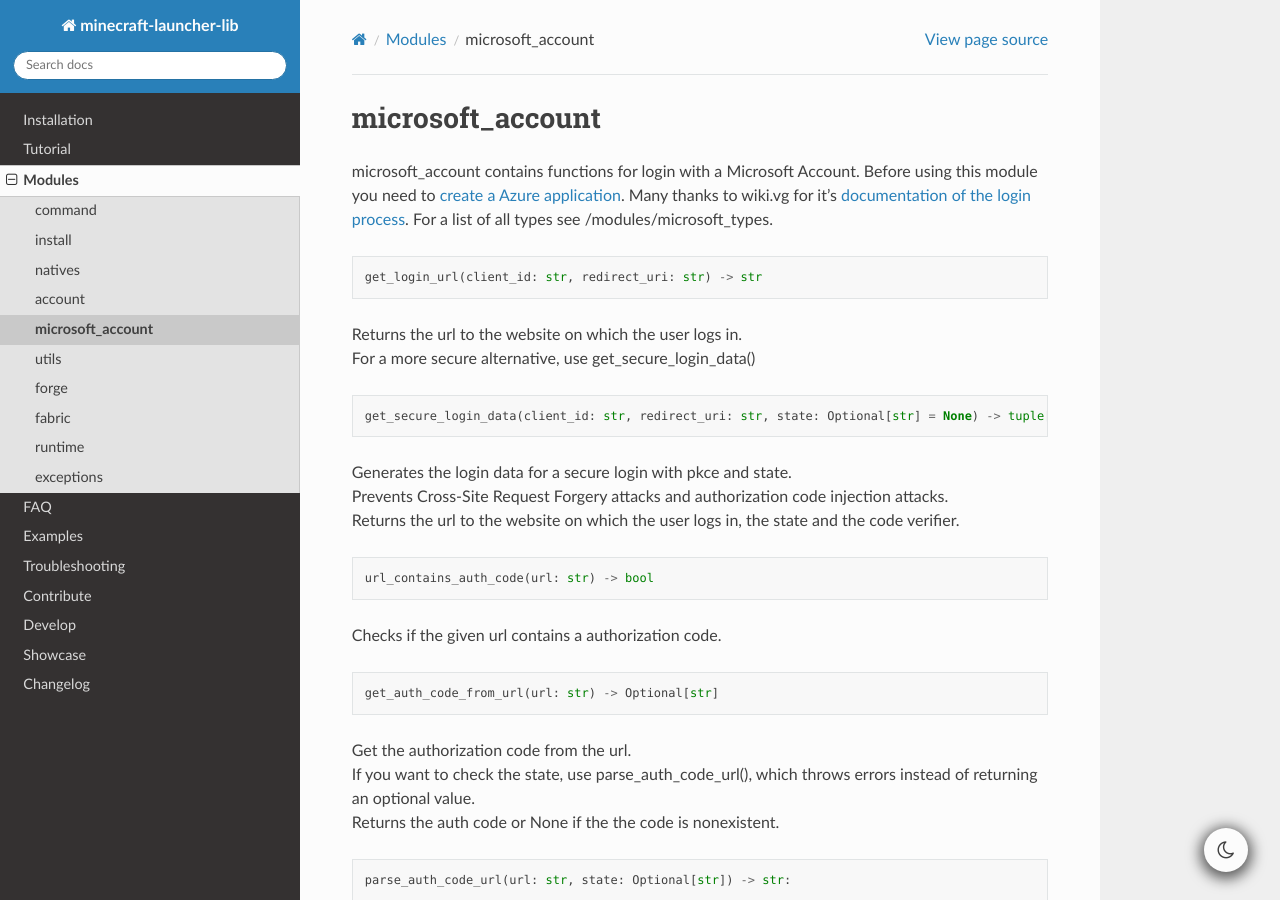
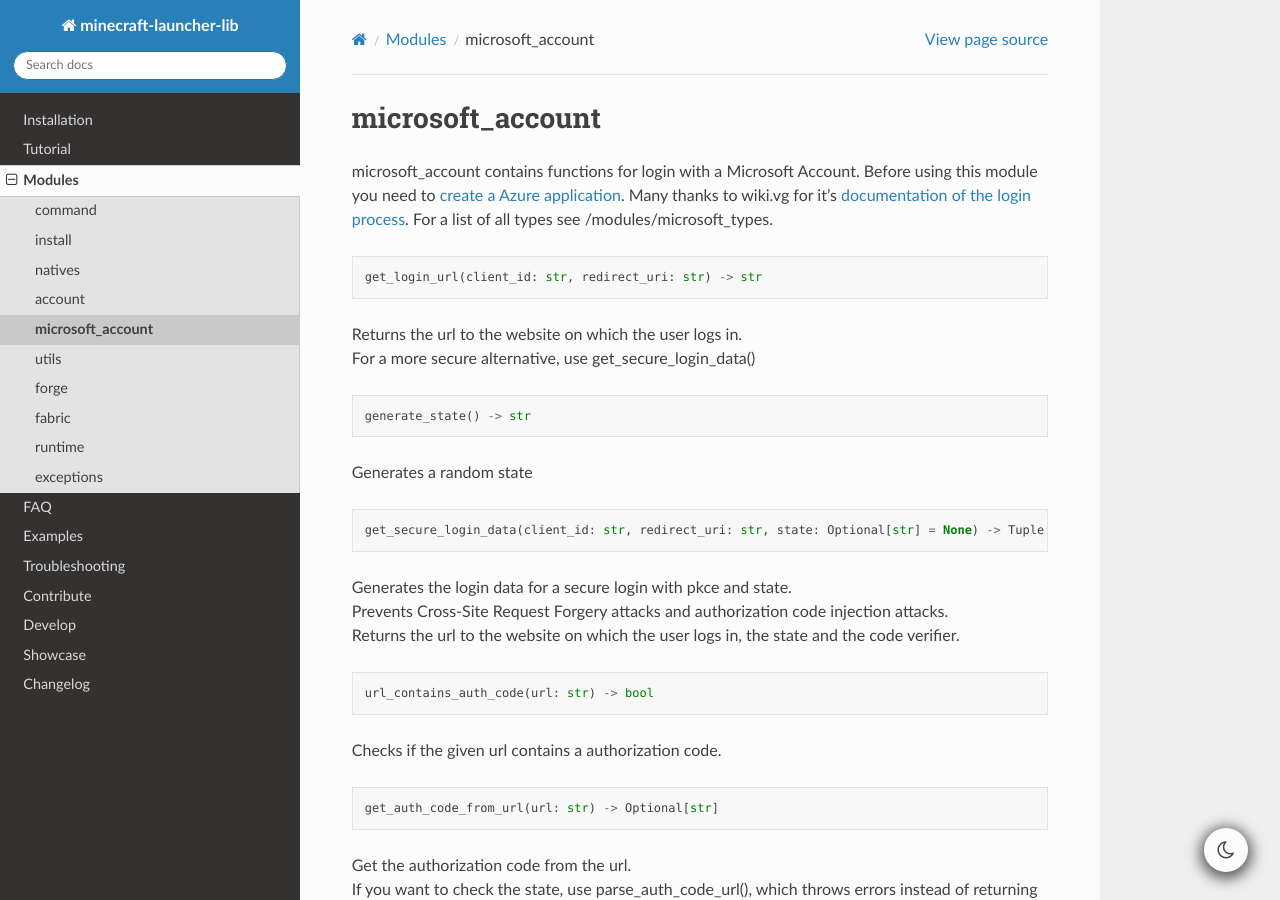
Before and after one commit to JakobDev/minecraft-launcher-lib, a Sphinx documentation site: the page built from doc/modules/microsoft_account.rst, in a window 1280 px wide and 900 px high. Built offline with Sphinx 7.4.7 and the Read the Docs theme 2.0.0, drawn with Linux system fonts in a browser that asks for light colours; pages that are not in the unit, such as notebooks, are missing from menus; the version number could not be read and is left out.

Commit message:
Make generate_state() public

```diff
--- a/doc/modules/microsoft_account.rst
+++ b/doc/modules/microsoft_account.rst
@@ -13,7 +13,13 @@ For a list of all types see :doc:`/modules/microsoft_types`.
 
 .. code:: python
 
-    get_secure_login_data(client_id: str, redirect_uri: str, state: Optional[str] = None) -> tuple[str, str, str]:
+    generate_state() -> str
+
+Generates a random state
+
+.. code:: python
+
+    get_secure_login_data(client_id: str, redirect_uri: str, state: Optional[str] = None) -> Tuple[str, str, str]:
 
 | Generates the login data for a secure login with pkce and state.
 | Prevents Cross-Site Request Forgery attacks and authorization code injection attacks.
```
Also changed, not shown: 2 other files.
